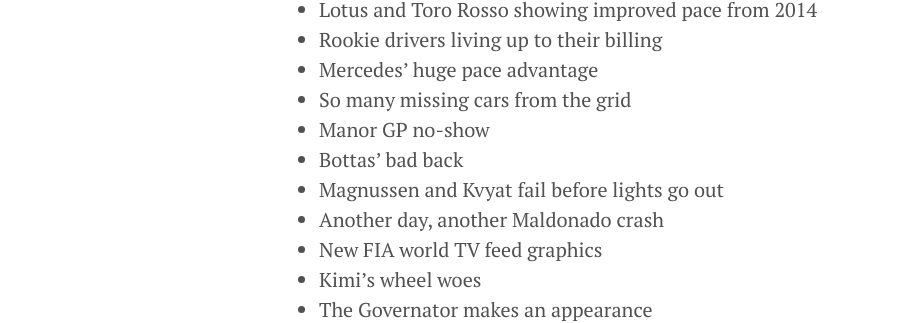
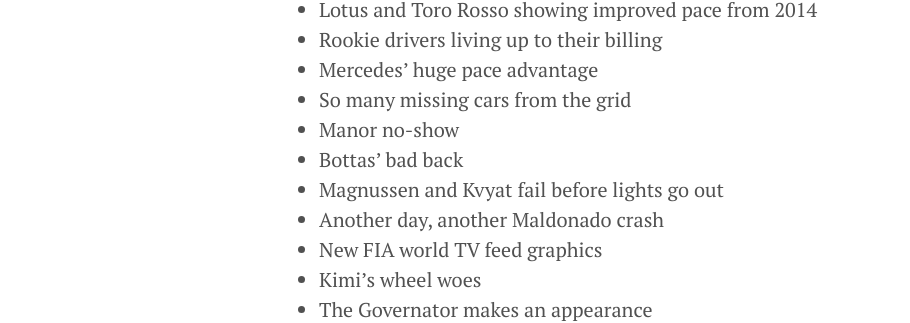
Before and after one commit to chrischernoff/apex, a Jekyll site: the page built from _posts/2015-03-26-22-outwit-outplay-outlast-outback.md, in a window 1280 px wide. Shown: the part 267-590 px from the top of the page, without its empty margins (1-911 px from the left). Built offline with Jekyll 4.4.1, drawn with Linux system fonts in a browser that asks for light colours; Markdown is read by kramdown in place of the engine named in the settings.

```diff
--- a/_posts/2015-03-26-22-outwit-outplay-outlast-outback.md
+++ b/_posts/2015-03-26-22-outwit-outplay-outlast-outback.md
@@ -12,7 +12,7 @@ duration: "01:02:29"
  * Rookie drivers living up to their billing
  * Mercedes' huge pace advantage
 * So many missing cars from the grid
- * Manor GP no-show
+ * Manor no-show
  * Bottas' bad back
  * Magnussen and Kvyat fail before lights go out
 * Another day, another Maldonado crash
```
